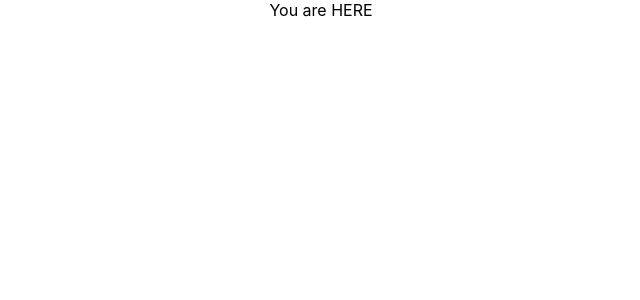
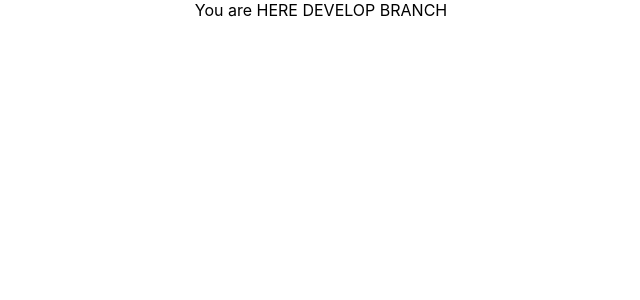
Before and after one commit to mvhayes1980/there-u-r, a React (Create React App) app: page / in a window 1280 px wide. Shown: the top 300 px of the page, without its empty margins (319-959 px from the left). Built offline with nearby package versions, Linux system fonts and the light colour scheme.

Commit message:
pushing develop branch

```diff
--- a/src/App.js
+++ b/src/App.js
@@ -5,6 +5,7 @@ function App() {
   return (
     <div className="App">
       You are HERE
+      DEVELOP BRANCH
     </div>
   );
 }
```
